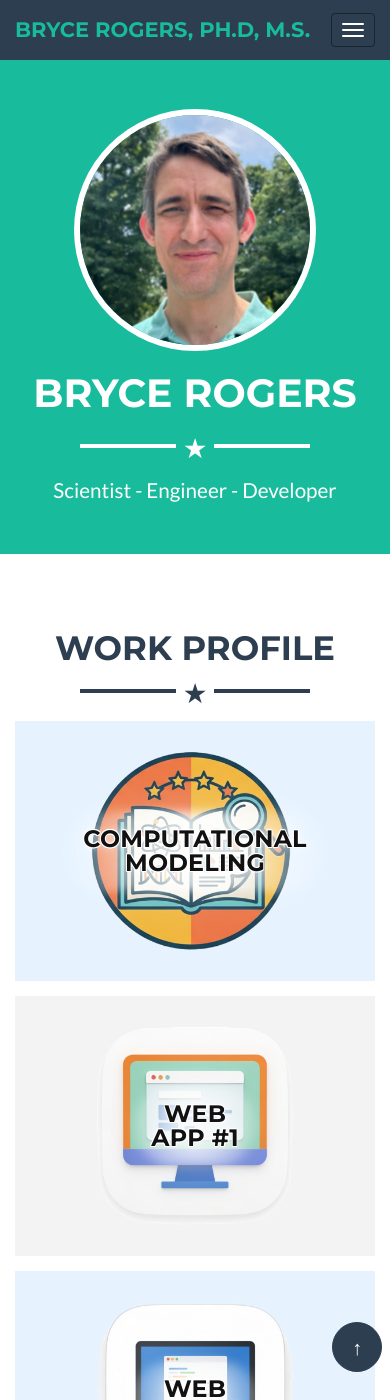
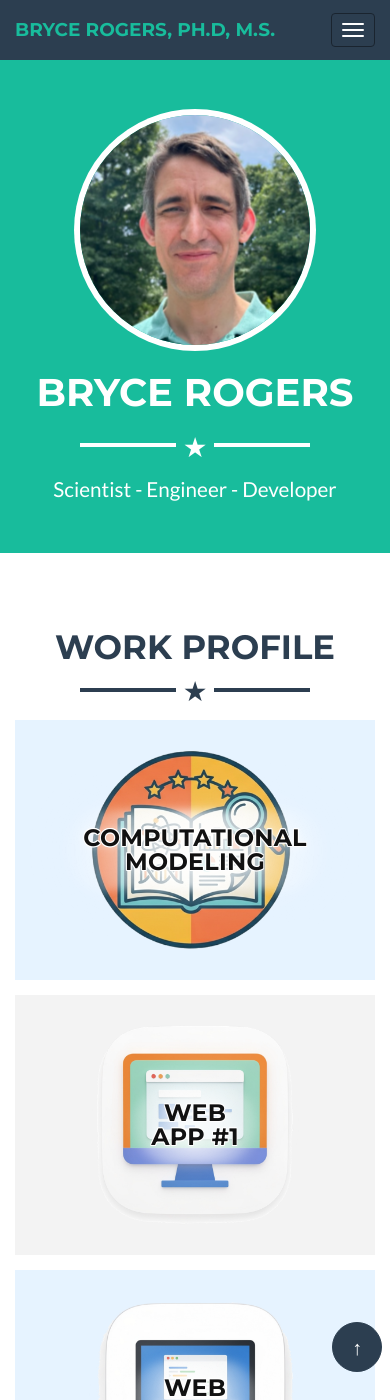
Before and after one commit to brcodes/brcodes.github.io, a Jekyll site: the page built from index.html, in a window 390 px wide and 1400 px high. Built offline with Jekyll 4.4.1, drawn with Linux system fonts in a browser that asks for light colours.

Commit message:
mobile text sizing

```diff
--- a/_includes/css/main.css
+++ b/_includes/css/main.css
@@ -10,14 +10,14 @@ body {
 
 :root {
     --navbar-brand-font-scale: 0.85;
-    --navbar-brand-mobile-size: 21px;
+    --navbar-brand-mobile-size: 18.5px;
     --navbar-brand-shrink-size: 23px;
     --navbar-menu-font-size: clamp(17px, 0.4vw + 14px, 21px);
     --main-heading-font-scale: var(--navbar-brand-font-scale);
     --portfolio-caption-title-scale: 0.85;
     --hero-font-scale: 0.71;
     --hero-skills-font-scale: 1.385;
-    --hero-name-mobile-size: calc(2em * var(--hero-font-scale) * 1.85);
+    --hero-name-mobile-size: calc(2em * var(--hero-font-scale) * 1.813);
     --hero-skills-mobile-size: calc(1.25em * var(--hero-font-scale) * var(--hero-skills-font-scale) * 1.12);
     --hero-bottom-gap-mobile: 48px;
     --profile-pic-mobile-size: 230px;
```
